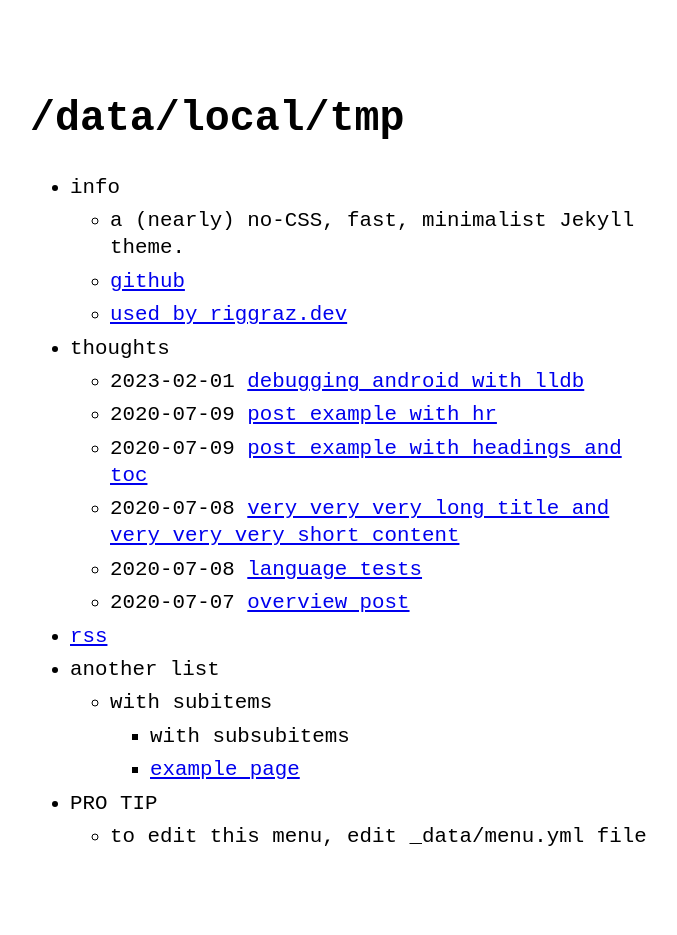
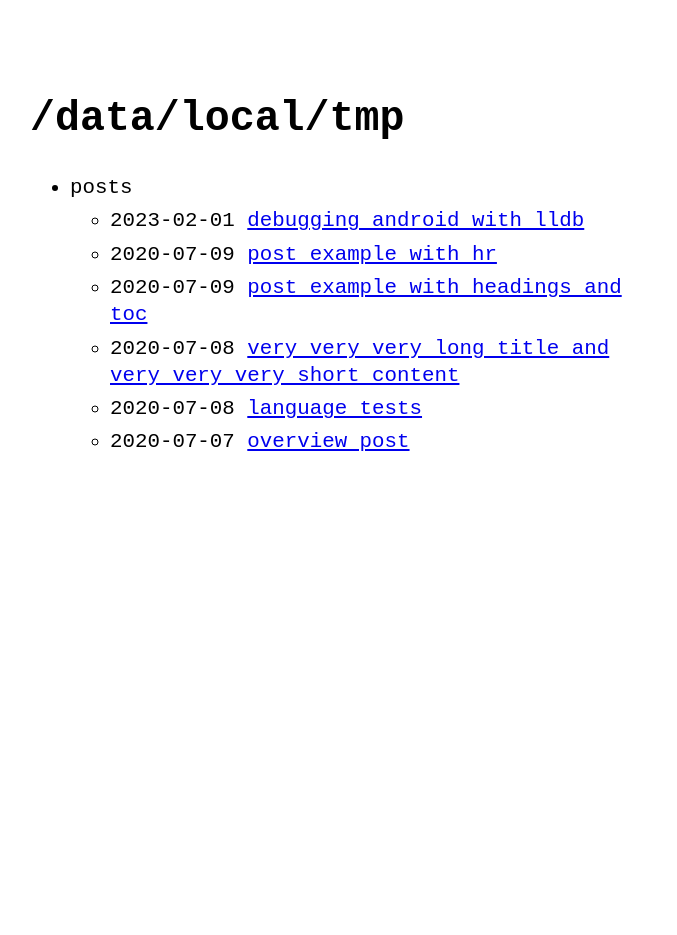
Before and after one commit to theappanalyst/datalocaltmp.github.io, a Jekyll site: the page built from index.md, in a window 1280 px wide. Shown: the whole page, without its empty margins (290-967 px from the left). Built offline with Jekyll 4.4.1, drawn with Linux system fonts in a browser that asks for light colours; after the commit the page ends 900 px from its top, so only the background shows below that.

Commit message:
reduce menu

```diff
--- a/_data/menu.yml
+++ b/_data/menu.yml
@@ -2,36 +2,8 @@
 # https://github.com/riggraz/no-style-please#customize-the-menu
 
 entries:
-  - title: info
-    url: false
-    entries:
-      - title: a (nearly) no-CSS, fast, minimalist Jekyll theme.
-        url: false
-      - title: github
-        url: https://github.com/riggraz/no-style-please
-      - title: used by riggraz.dev
-        url: https://riggraz.dev/
 
-  - title: thoughts
+  - title: posts
     post_list: true
     url: false
     entries: false
-
-  - title: rss
-    url: feed.xml
-
-  - title: another list
-    url: false
-    entries:
-      - title: with subitems
-        url: false
-        entries:
-          - title: with subsubitems
-            url: false
-          - title: example page
-            url: about
-  - title: PRO TIP
-    url: false
-    entries:
-      - title: to edit this menu, edit _data/menu.yml file
-        url: false
```
